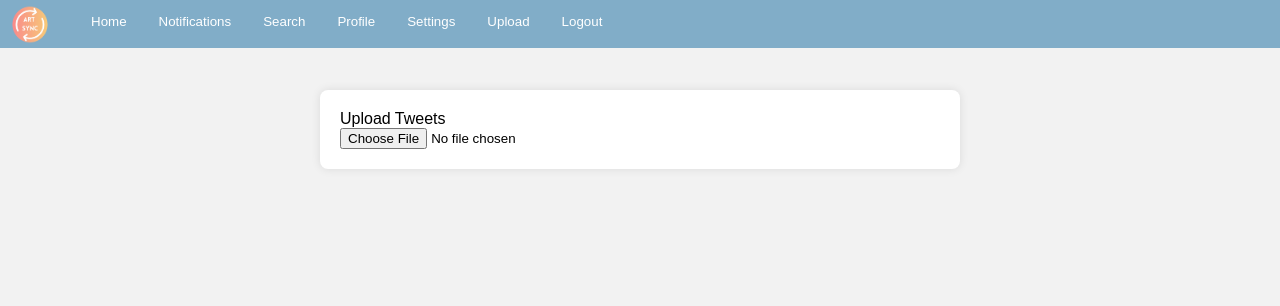
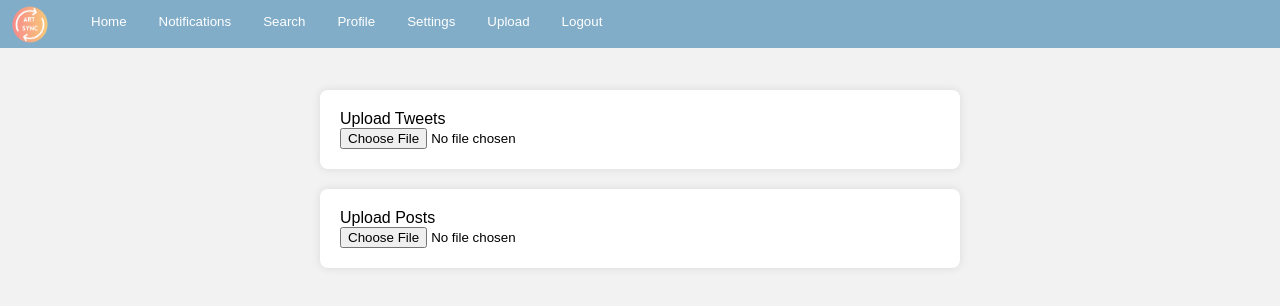
Before and after one commit to dm-transferable-art-social-media/ArtSync, a Vue app in the folder art-social/: page /upload in a window 1280 px wide. Shown: the top 306 px of the page. Built offline with nearby package versions, Linux system fonts and the light colour scheme; what @atproto/api would draw is missing.

Commit message:
import posts back after testing

```diff
--- a/art-social/src/pages/UploadData.js
+++ b/art-social/src/pages/UploadData.js
@@ -1,10 +1,12 @@
-import React from 'react';
-import TweetUpload from './components/TweetUpload';
+import React from "react";
+import TweetUpload from "./components/TweetUpload";
+import PostsUpload from "./components/PostsUpload";
 
 const UploadData = () => {
   return (
     <div>
       <TweetUpload />
+      <PostsUpload />
     </div>
   );
 };
--- /dev/null
+++ b/art-social/src/pages/components/PostsUpload.js
@@ -0,0 +1,72 @@
+import React, { useState } from "react";
+import Heading from "../../Heading";
+import { postText } from "../../lib/bsky.ts";
+import { useNavigate } from "react-router-dom";
+import "../Styles/createPost.css";
+
+const PostsUpload = () => {
+  const [posts, setPosts] = useState([]);
+  const [uploadedFileName, setUploadedFileName] = useState("");
+  const [confirmationMessage, setConfirmationMessage] = useState("");
+  const navigate = useNavigate();
+
+  const handleFileUpload = (event) => {
+    const file = event.target.files[0];
+    const reader = new FileReader();
+
+    reader.onload = async () => {
+      const fileContent = reader.result;
+      const startIndex = fileContent.indexOf("[");
+
+      if (startIndex !== -1) {
+        const postsData = JSON.parse(fileContent.substring(startIndex));
+        const posts = postsData.map((item) => item.post);
+        setUploadedFileName(file.name);
+        setPosts(posts);
+
+        // Create posts for each post
+        await createPostsFromPosts(postsData); // Corrected function call
+      } else {
+        console.error("Invalid JSON format in the file.");
+      }
+    };
+
+    reader.readAsText(file);
+  };
+
+  const createPostsFromPosts = async (postsData) => {
+    try {
+      for (const postItem of postsData) {
+        const post = postItem.post;
+        const text = post.record.text;
+        const createdAt = post.record.createdAt;
+
+        // Create a new post with both text and original creation date
+        await postText({ text, created_at: createdAt });
+      }
+      setConfirmationMessage("Posts created successfully!");
+    } catch (error) {
+      console.error("Error creating posts:", error);
+    }
+  };
+
+
+  return (
+    <div className="container">
+      <div>Upload Posts</div>
+      <input type="file" onChange={handleFileUpload} accept=".json" />
+      {uploadedFileName && <div>Uploaded file: {uploadedFileName}</div>}
+      <div>
+        {posts.map((post, index) => (
+          <div key={index}>
+            <p>{post.record.text}</p>
+            <p>Created at: {post.record.createdAt}</p>
+          </div>
+        ))}
+      </div>
+      {confirmationMessage && <div>{confirmationMessage}</div>}
+    </div>
+  );
+};
+
+export default PostsUpload;
```
